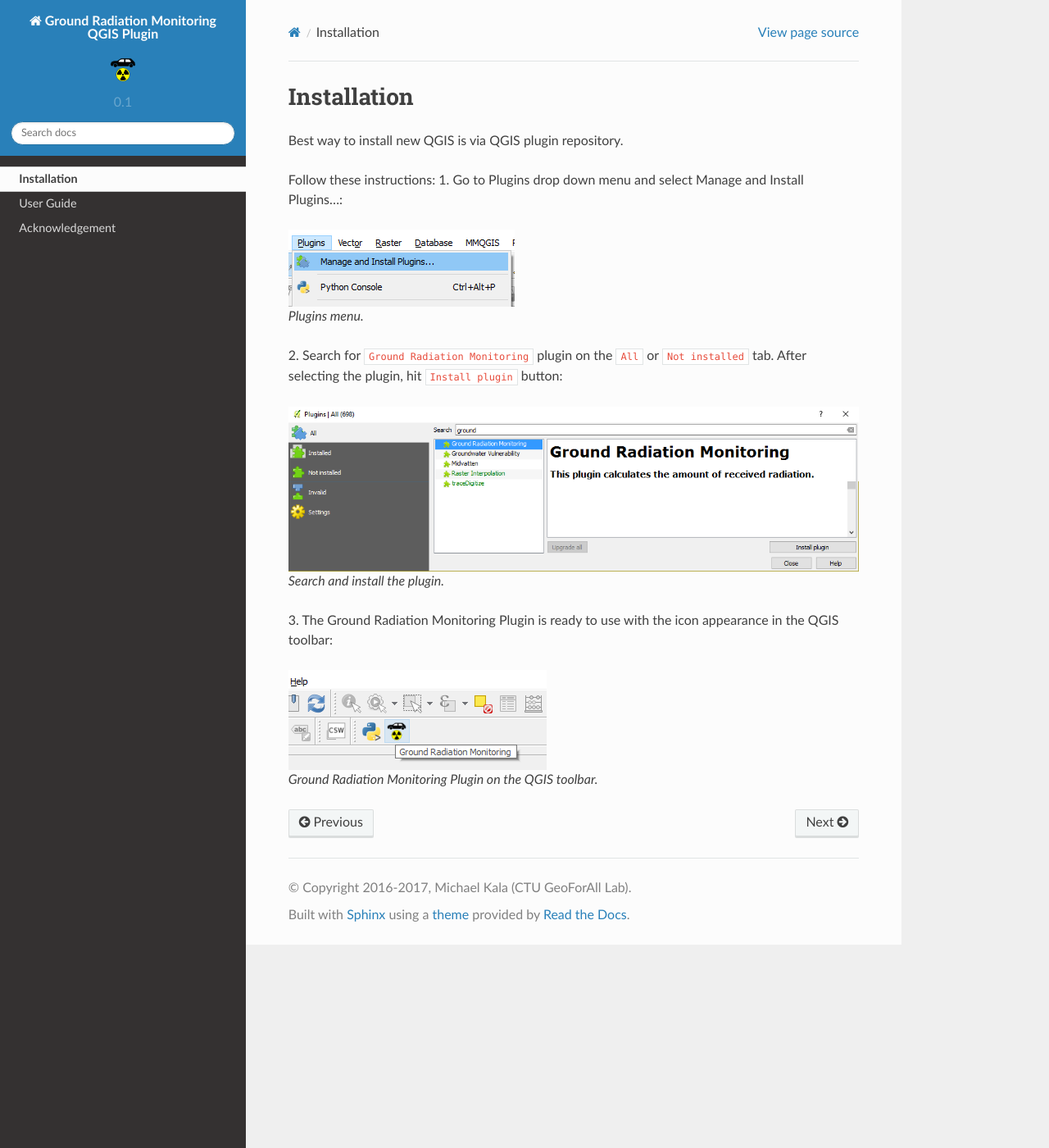
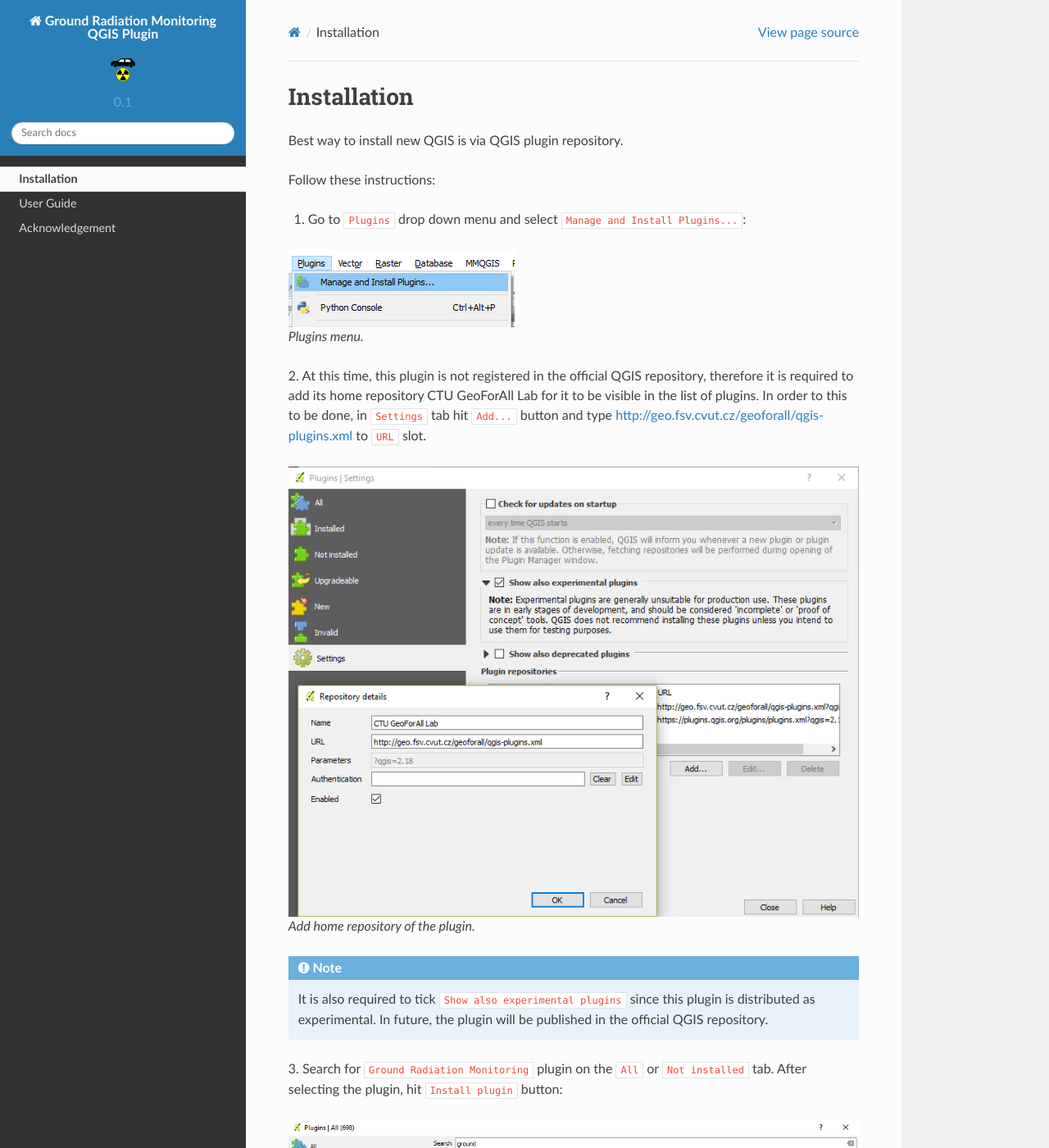
Before and after one commit to ctu-geoforall-lab-projects/bp-kala-2017, a Sphinx documentation site: the page built from docs/source/installation.rst, in a window 1280 px wide and 1400 px high. Shown: the whole window at 82% size. Built offline with Sphinx 7.4.7 and the Read the Docs theme 2.0.0, drawn with Linux system fonts in a browser that asks for light colours; formulas are drawn with MathJax 3; some of the changed text lies outside the part shown.

Commit message:
Text and documentation update.

```diff
--- a/docs/source/installation.rst
+++ b/docs/source/installation.rst
@@ -4,13 +4,29 @@
 Best way to install new QGIS is via QGIS plugin repository.
 
 Follow these instructions:
-1. Go to Plugins drop down menu and select Manage and Install Plugins...:
+
+1. Go to ``Plugins`` drop down menu and select ``Manage and Install Plugins...``:
 
 .. figure:: images/install_plugin_dropdown.png
 
    Plugins menu.
 
-2. Search for ``Ground Radiation Monitoring`` plugin on the ``All`` or
+2. At this time, this plugin is not registered in the official QGIS repository,
+therefore it is required to add its home repository CTU GeoForAll Lab for it
+to be visible in the list of plugins. In order to this to be done,
+in ``Settings`` tab hit ``Add...`` button and type
+http://geo.fsv.cvut.cz/geoforall/qgis-plugins.xml to ``URL`` slot.
+
+.. figure:: images/settings.png
+
+   Add home repository of the plugin.
+
+.. note:: It is also required to tick ``Show also experimental plugins`` since
+	  this plugin is distributed as experimental. In future, the plugin will
+	  be published in the official QGIS repository.
+
+
+3. Search for ``Ground Radiation Monitoring`` plugin on the ``All`` or
 ``Not installed`` tab. After selecting the plugin, hit ``Install plugin``
 button:
 
@@ -18,7 +34,7 @@
 
    Search and install the plugin.
 
-3. The Ground Radiation Monitoring Plugin is ready to use with the icon
+4. The Ground Radiation Monitoring Plugin is ready to use with the icon
 appearance in the QGIS toolbar:
 
 .. figure:: images/install_toolbar.png
```
Also changed, not shown: docs/source/acknowledgement.rst (+3 -4 lines), docs/source/images/csv.png, docs/source/images/install_search_plugin.png, docs/source/images/report.png, docs/source/images/settings.png (added), docs/source/images/shapefile.png, 3 other files.
